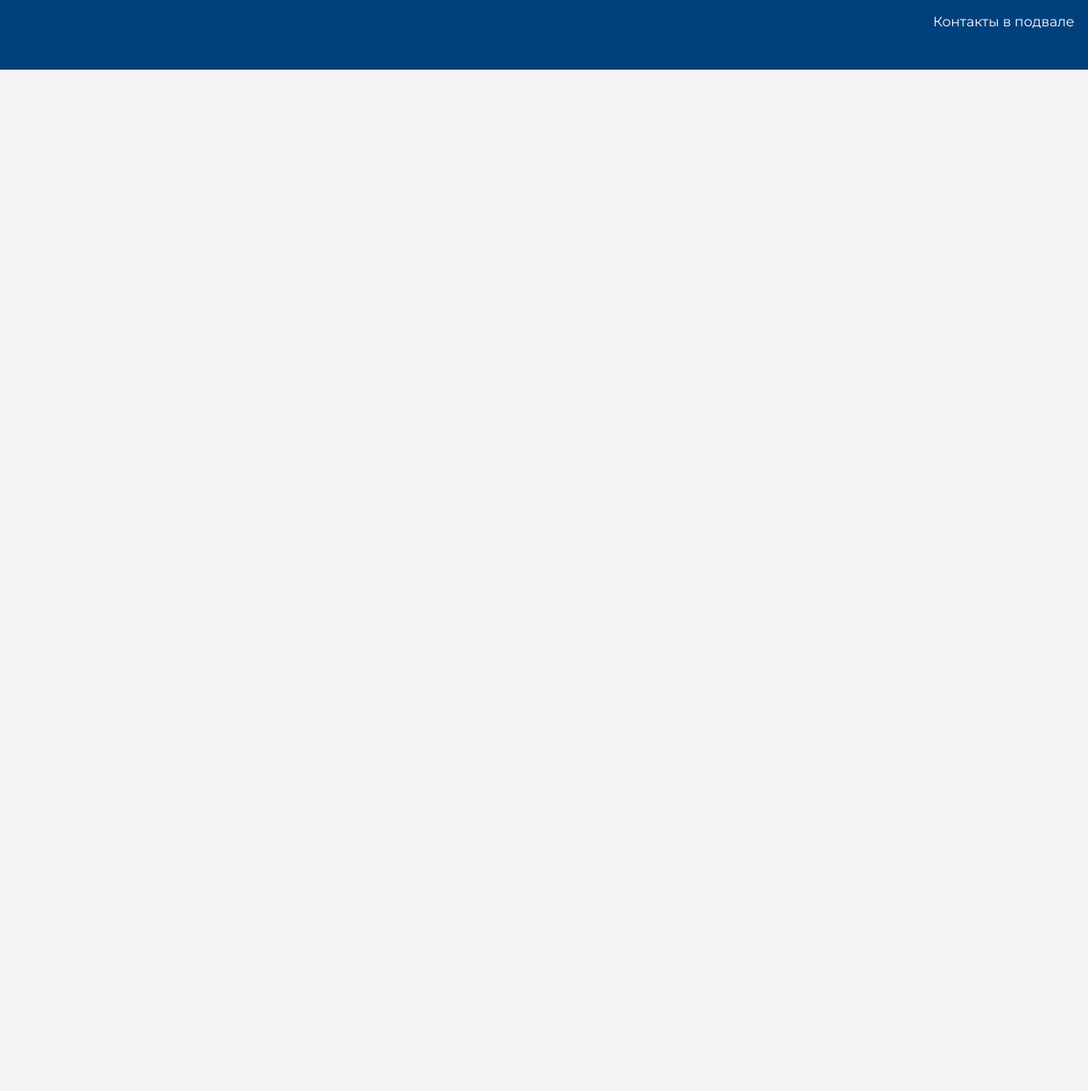
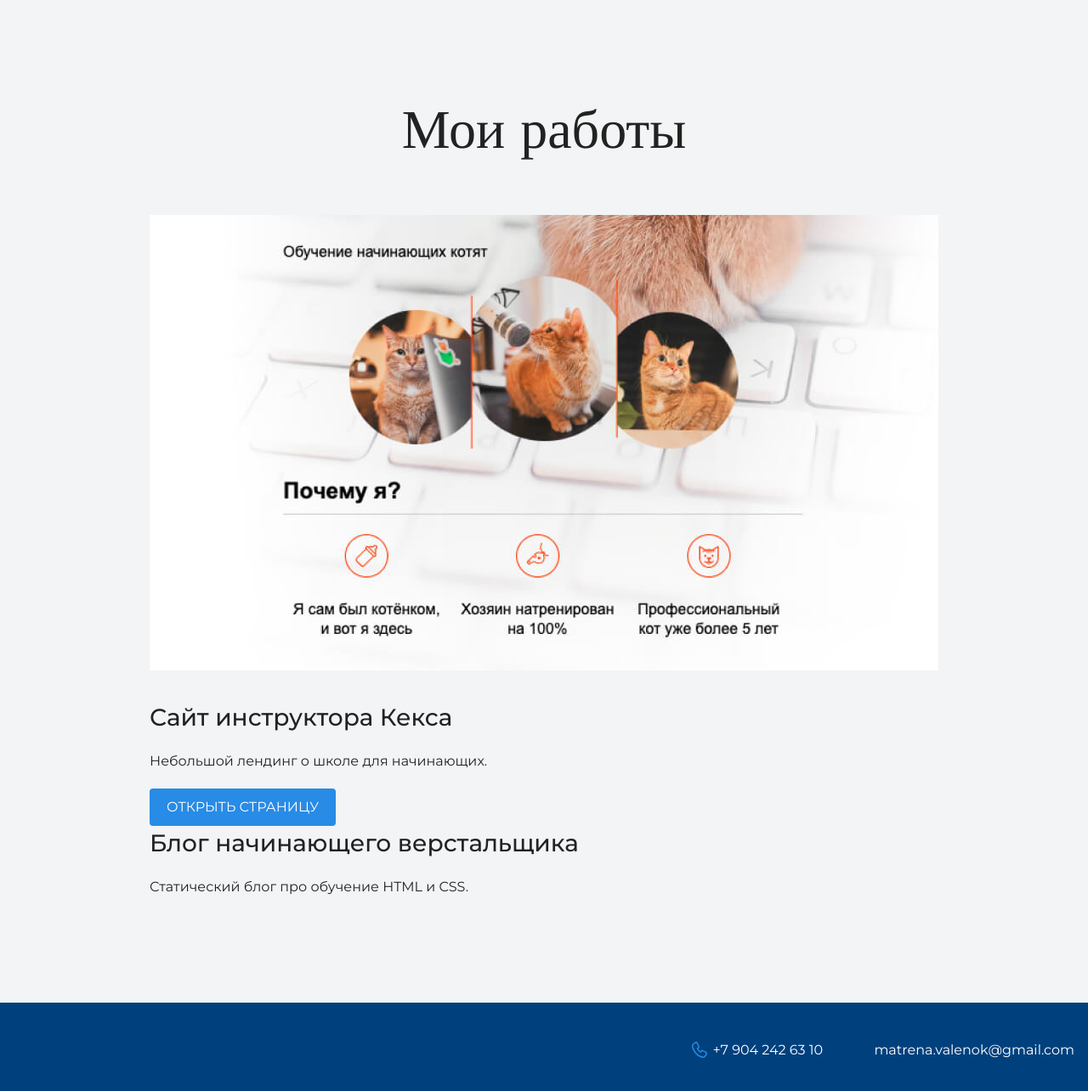
Before and after one commit to LevluhSvetlana/gakusei, a plain HTML site: page index.html in a window 1280 px wide. Shown: the part 1970-3254 px from the top of the page at 85% size. Before the commit the page ends 2052 px from the top, so only its background shows below. Drawn offline with nearby package versions, Linux system fonts and the light colour scheme.

Commit message:
Правки в главную

```diff
--- a/index.html
+++ b/index.html
@@ -26,6 +26,9 @@
     <section class="intro">
       <div class="container">
       <h2 class="subheading">Давайте познакомимся</h2>
+        <figure>
+  <img src="files/user.jpg" class="user-image" width="928" height="536" alt="Фотография Неопознанного Енота">
+</figure>
       <h3>Пара слов о мне</h3>
       <p>Текст с парой слов о мне.</p>
       <h3>Могу</h3>
@@ -36,10 +39,12 @@
     <section class="portfolio">
       <div class="container">
       <h2 class="subheading">Мои работы</h2>
-
+<figure class="project-image">
+  <img src="files/project.jpg" width="928" height="536" alt="Cайт инструктора Кекса">
+</figure>
       <h3>Сайт инструктора Кекса</h3>
       <p>Небольшой лендинг о школе для начинающих.</p>
-
+<a class="button" href="source/project/index.html">Открыть страницу</a>
       <h3>Блог начинающего верстальщика</h3>
       <p>Статический блог про обучение HTML и CSS.</p>
       </div>
@@ -47,7 +52,8 @@
 
     <footer class="page-footer">
       <div class="container">
-      Контакты в подвале
+      <a href="tel:+79042426310" class="header-phone">+7 904 242 63 10</a>
+      <a href="mailto:matrena.valenok@gmail.com" class="header-mail">matrena.valenok@gmail.com</a>
       </div>
     </footer>
   </body>
```
